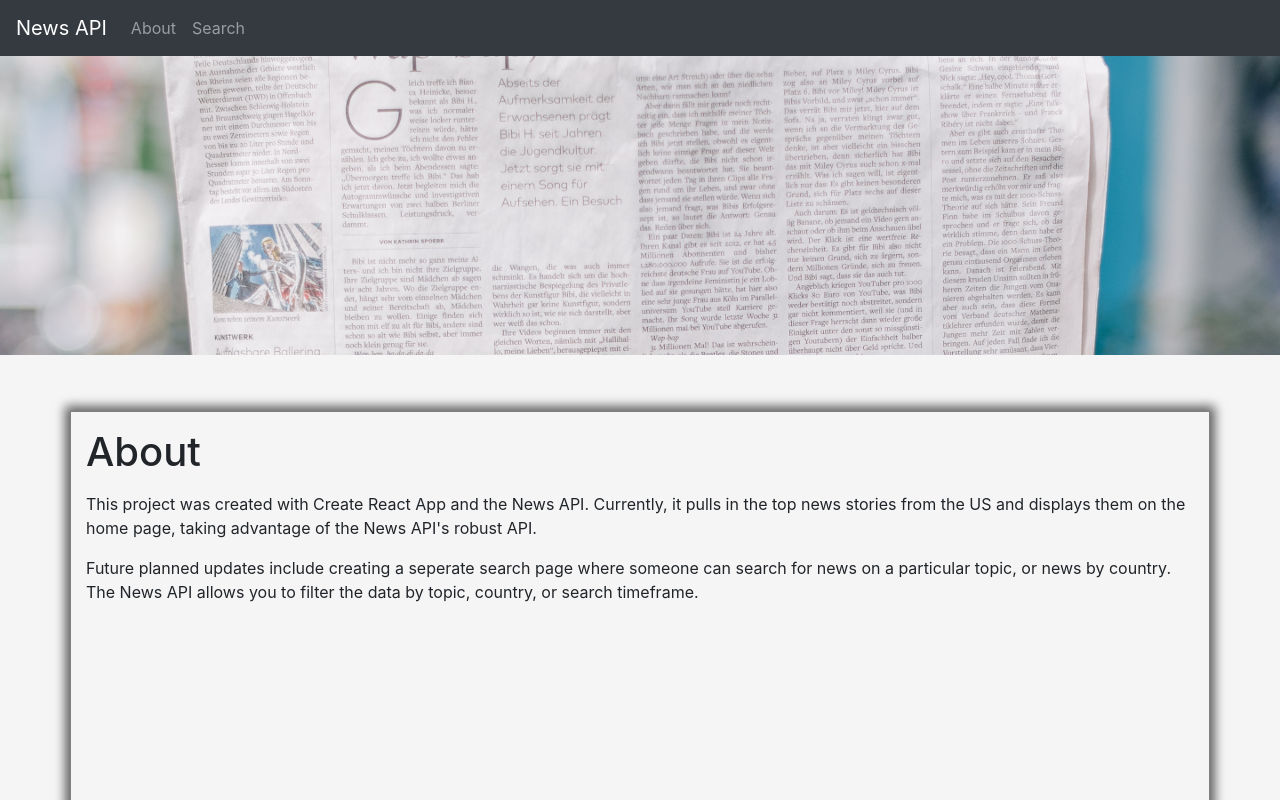
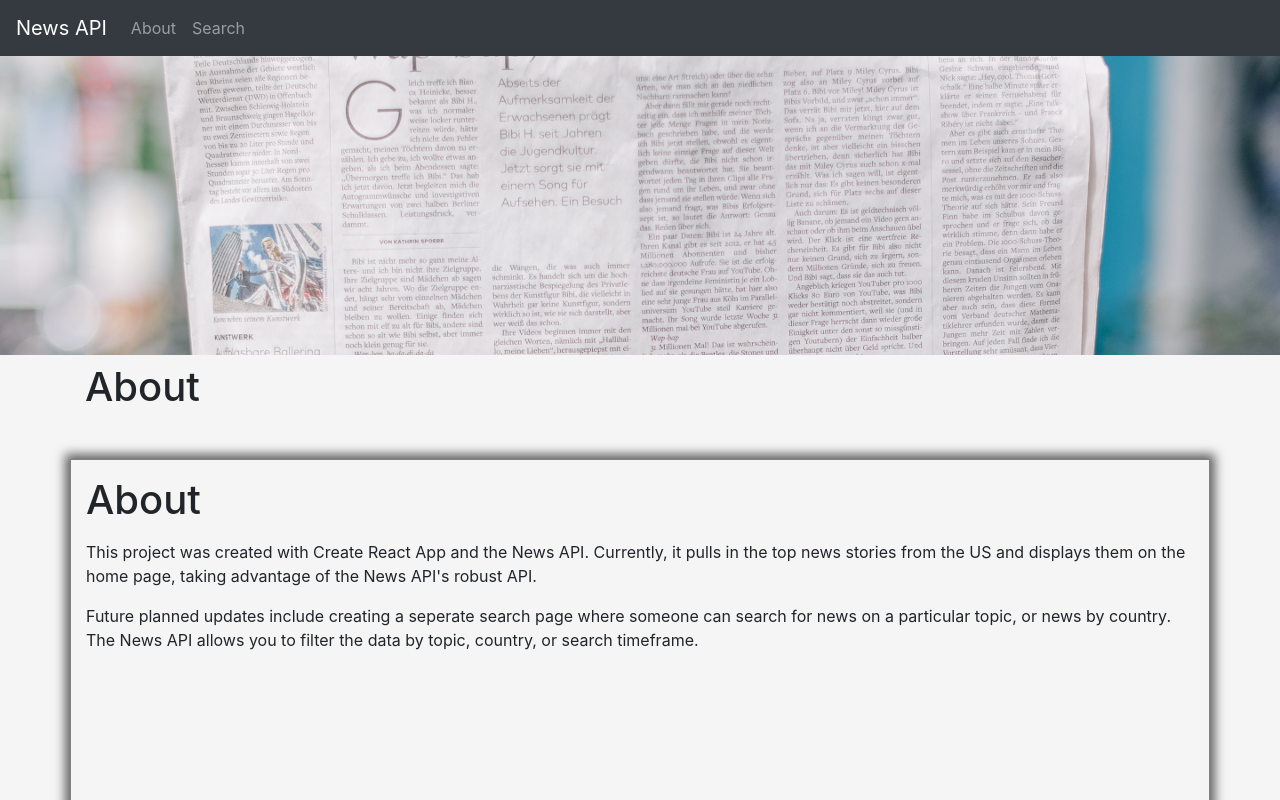
Before and after one commit to nevermindthelabel/news-api, a React (Create React App) app: page /about in a window 1280 px wide. Shown: the top 800 px of the page. Built offline with nearby package versions, Linux system fonts and the light colour scheme.

Commit message:
added page title in props

```diff
--- a/src/Pages/About.js
+++ b/src/Pages/About.js
@@ -6,7 +6,7 @@ import Image from '../images/banner.png';
 const About = () => {
   return (
     <>
-      <HeroImage image={Image} />
+      <HeroImage image={Image} title={'About'} />
       <Container className='main'>
         <Row>
           <Col>
```
